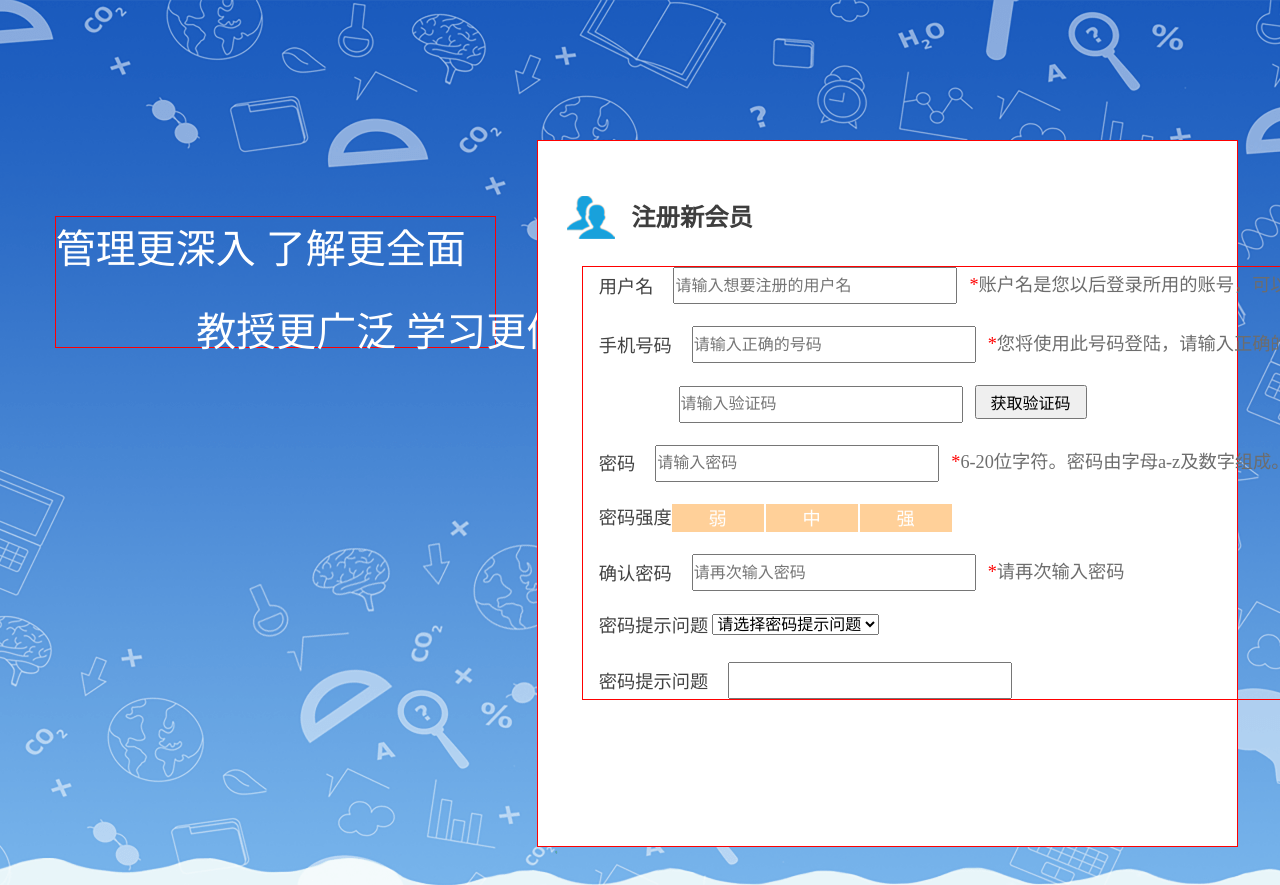
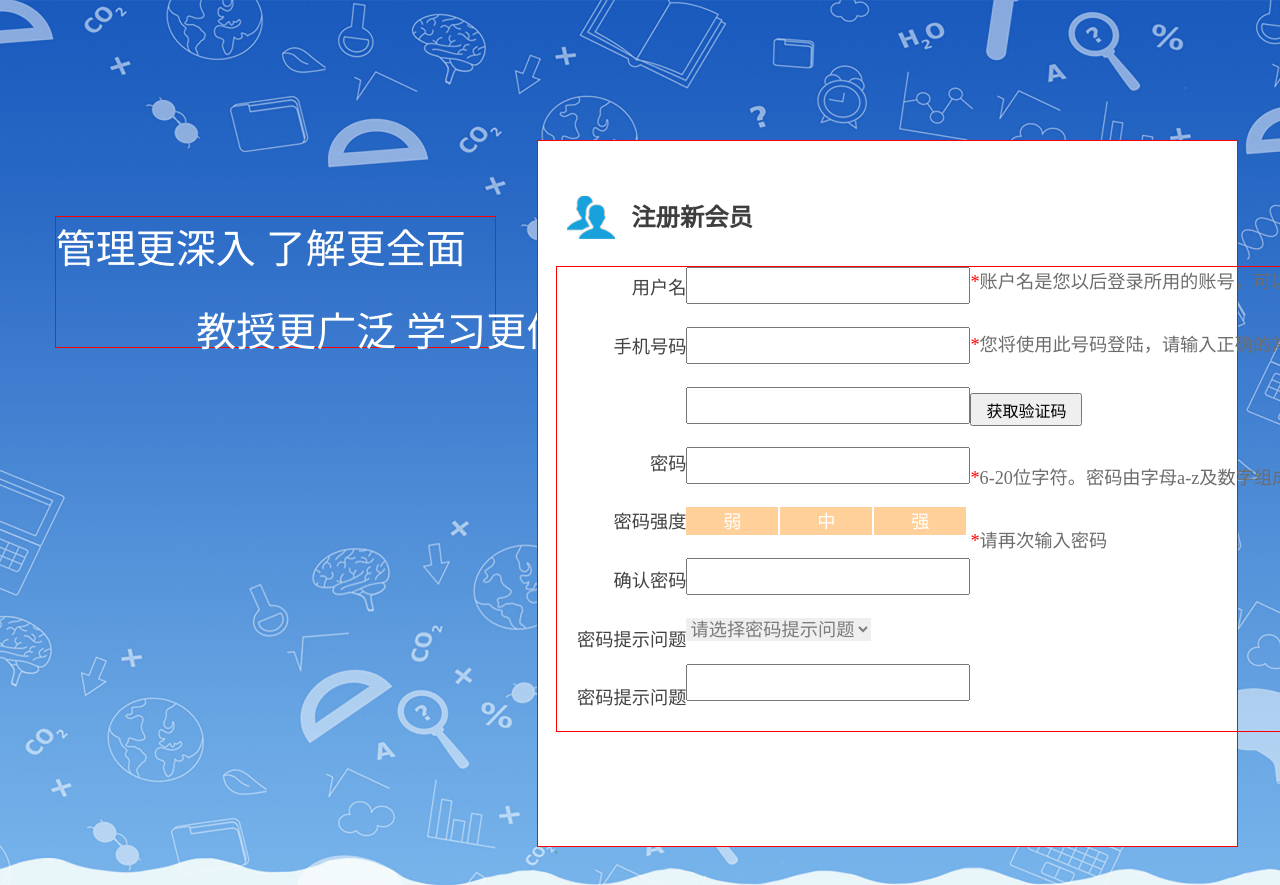
Before and after one commit to 366350432/puxiwenxue, a plain HTML site: page zhuce.html in a window 1280 px wide. Shown: the top 885 px of the page. Drawn offline with Linux system fonts and the light colour scheme.

Commit message:
'修改验证'

```diff
--- a/css/zhuce.css
+++ b/css/zhuce.css
@@ -70,36 +70,45 @@
 .inner-text{
     position: absolute;
     top:17.76%;
-    left:6.31%;
-    width:57rem;
-    height:27rem;
+    left: 2.6%;
+    width: 59.8rem;
+    height:29rem;
     display: flex;
-    flex-direction: column;
-    justify-content: space-between;
+    flex-direction: row;
+    justify-content: start;
     border:1px solid red;
 }
-.inner-text :nth-child(3) input{
-    margin-left: 10.5%;
+.inner-text-title{
+    width:8.1rem;
+    margin-top: 0.5rem;
 }
-.inner-text h1{
+.inner-text-title li{
     font-size:1.14rem;
     font-weight:400;
     color:rgba(66,66,66,1);
     line-height:1.66rem;
-    display: inline;
     vertical-align: middle;
+    text-align: right;
     margin-left: 1rem;
+    margin-bottom:2rem;
 }
-.inner-text span{
+.inner-text-span li{
+    text-align:left;
+    margin-bottom: 2.3rem;
+}
+.inner-text-span span{
     font-size:1.14rem;
     font-weight:400;
     color:rgba(109,109,109,1);
 }
-.inner-text input{
+.inner-text-input input{
     width:17.5rem;
     height:2.06rem;
-    margin-left:1rem;
-    margin-right:0.5rem;
+    margin:0 auto;
+
+}
+.inner-text-input li{
+    margin-bottom:1.44rem;
 }
 .inner-text span::before{
     content:"*";
@@ -112,11 +121,7 @@
     flex-direction: row;
     justify-content: left;
 }
-.qiangdu{
-    display: flex;
-    flex-direction: row;
-    align-items: center;
-}
+
 .qiangdu-1 p{
     width:5.75rem;
     height:1.75rem;
@@ -130,5 +135,10 @@
 .btn{
     width: 7rem;
     height: 2.1rem;
-
 }
+select[name="idCard"]{
+    font-size:1.14rem;
+    font-weight:400;
+    color:rgba(123,123,123,1);
+    border:0;
+}
--- /dev/null
+++ b/js/zhuce.js
@@ -0,0 +1,42 @@
+//账号是否验证过
+var accountIsChecked = false;
+var accountIsOK = false;
+var passwdIsOK = false;
+var confirmpwdIsOK = false;
+var phoneIsOK = false;
+// 用户名输入框验证
+
+$('#uname').blur(function(){
+    var zh=$('#uname').val();
+    var zhpd=/^[0-9a-zA-Z]{6,20}$/;
+    if(zh==''){
+        $('#uname').attr('placeholder','用户名不能为空');
+        return false;
+    }else if(!zhpd.test(zh)){
+        $("#uname-text").text('请输入您的用户名,长度为6-20位,不能含有特殊字符');
+        return false;
+    }else{
+        $("#uname-text").text("用户名格式正确");
+        return true;
+    }
+});
+//手机号码格式验证
+$("#tl").blur(function(){
+    fztl();
+});
+function fztl(){
+    var tl = $("#tl").val();
+    var tlpd = /^1[34578]\d{9}$/;
+    if(tl == ""){
+        $(".pdtl").text("手机号不能为空");
+        $(".pdtl").css("color","red");
+        return false;
+    }else if(!tlpd.test(tl)){
+        $(".pdtl").text("手机号不合法");
+        $(".pdtl").css("color","red");
+        return false;
+    }else{
+        $(".pdtl").text("");
+        return true;
+    }
+}
--- a/zhuce.html
+++ b/zhuce.html
@@ -7,6 +7,7 @@
     <title>注册</title>
     <link rel="stylesheet" href="./css/reset.css">
     <link rel="stylesheet" href="./css/zhuce.css">
+    <script src="./js/jquery-3.3.1.js"></script>
 </head>
 <body>
     <div class="bg-zhuce">
@@ -21,57 +22,81 @@
                     <p class="in-title">注册新会员</p>
                 </div>
                 <div class="inner-text">
-                    <div>
-                        <h1>用户名</h1>
-                        <input type="text" name="uname" placeholder="请输入想要注册的用户名">
-                        <span>账户名是您以后登录所用的账号，可以由字母a-z或数字组成。</span>
-                    </div>
-                    <div>
-                        <h1>手机号码</h1>
-                        <input type="text" name="phone" placeholder="请输入正确的号码">
-                        <span>您将使用此号码登陆，请输入正确的常用号码</span>
-                    </div>
-                    <div>
-                        <input type="text" name="phone" placeholder="请输入验证码">
-                        <button class="btn">获取验证码</button>
-                    </div>
-                    <div>
-                        <h1>密码</h1>
-                        <input type="password" name="upwd" placeholder="请输入密码">
-                        <span>6-20位字符。密码由字母a-z及数字组成。</span>
-                    </div>
-                    <div class="qiangdu">
-                        <h1>密码强度</h1>
+                    <ul class="inner-text-title">
+                        <li>用户名</li>
+                        <li>手机号码</li>
+                        <li><br/></li>
+                        <li>密码</li>
+                        <li>密码强度</li>
+                        <li>确认密码</li>
+                        <li>密码提示问题</li>
+                        <li>密码提示问题</li>
+                    </ul>
+                    <ul class="inner-text-input">
+                        <li>
+                            <input maxlength="20" type="text" name="uname" value="" id="uname">
+                        </li>
+                        <li>
+                            <input type="text" name="phone">
+                        </li>
+                        <li>
+                            <input type="text" name="yzm">
+                        </li>
+                        <li>
+                            <input type="password" name="upwd">
+                        </li>
+                        <li>
                             <div class="qiangdu-1">
                                 <p>弱</p>
                                 <p>中</p>
                                 <p>强</p>
                             </div>
-                    </div>
-                    <div>
-                        <h1>确认密码</h1>
-                        <input type="password" name="upwd2" placeholder="请再次输入密码">
-                        <span>请再次输入密码</span>
-                    </div>
-                    <div>
-                        <h1>密码提示问题</h1>
+                        </li>
+                        <li>
+                            <input type="password" name="upwd2">
+                        </li>
+                        <li>
                             <select name="idCard">
-                            <option value="qxz">请选择密码提示问题</option>
+                                <option selected="selected">请选择密码提示问题</option>
                                 <option value="mname">母亲的名字?</option>
                                 <option value="fname">父亲的姓名?</option>
                                 <option value="qz">配偶姓名?</option>
                                 <option value="xiaoxue">小学学校名称?</option>
                                 <option value="zdy">自定义</option>
                             </select>
-                    </div>
-                    <div>
-                        <h1>密码提示问题</h1>
+                        </li>
+                        <li>
                             <input type="text" name="upwd2">
+                        </li>
+                    </ul>
+                    <ul class="inner-text-span">
+                        <li>
+                            <span id="uname-text">账户名是您以后登录所用的账号，可以由字母a-z或数字组成。</span>
+                        </li>
+                        <li>
+                            <span>您将使用此号码登陆，请输入正确的常用号码</span>
+                        </li>
+                        <li>
+                            <button class="btn">获取验证码</button>
+                        </li>
+                        <li>
+                            <span>6-20位字符。密码由字母a-z及数字组成。</span>
+                        </li>
+                        <li>
+                            <span>请再次输入密码</span>
+                        </li>
+                        <li>
+
+                        </li>
+                        <li>
+
+                        </li>
+                    </ul>
                 </div>
             </div>
         </div>
     </div>
-    </div>
+<script src="./js/zhuce.js"></script>
 
 </body>
 </html>
```
Lines whose indentation alone changed are shown as unchanged.
